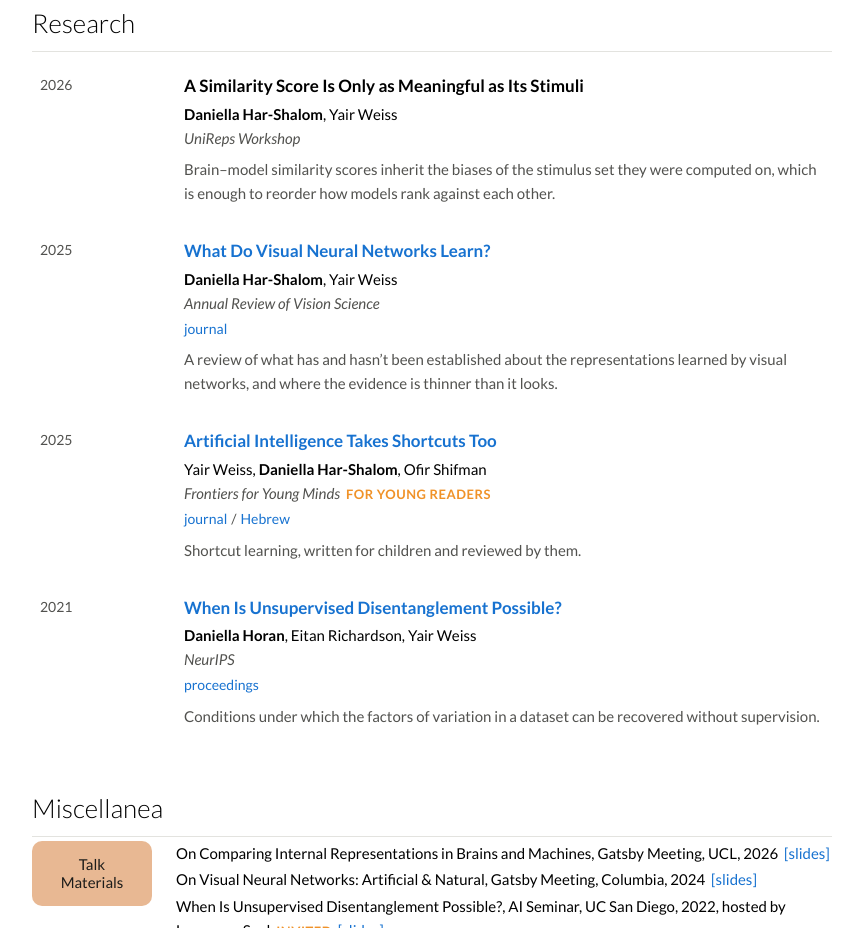
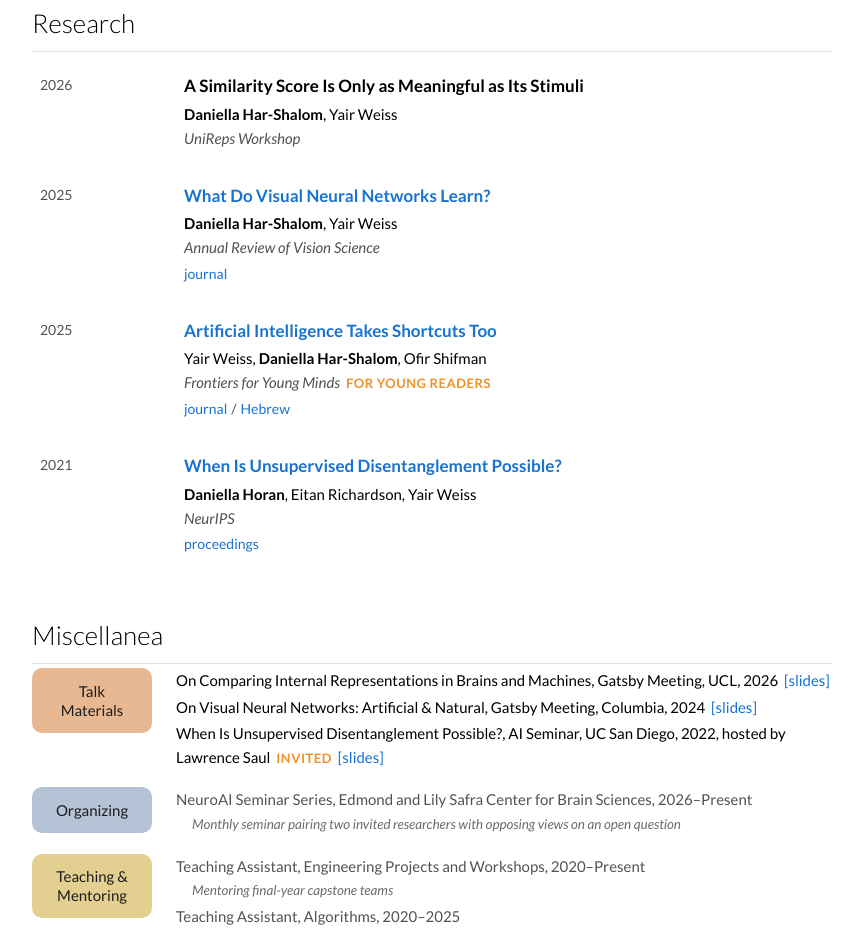
Before and after one commit to daniellahoran/daniellahoran.github.io, a plain HTML site: page index.html in a window 1280 px wide. Shown: the part 351-1279 px from the top of the page, without its empty margins (208-1071 px from the left). Drawn offline with Linux system fonts and the light colour scheme.

Commit message:
Add files via upload

```diff
--- a/index.html
+++ b/index.html
@@ -151,8 +151,6 @@
       <p class="ptitle">A Similarity Score Is Only as Meaningful as Its Stimuli</p>
       <p class="authors"><span class="me">Daniella Har-Shalom</span>, Yair Weiss</p>
       <p class="venue">UniReps Workshop</p>
-      <p class="desc">Brain&ndash;model similarity scores inherit the biases of the stimulus set they
-        were computed on, which is enough to reorder how models rank against each other.</p>
     </div>
   </div>
 
@@ -163,8 +161,6 @@
       <p class="authors"><span class="me">Daniella Har-Shalom</span>, Yair Weiss</p>
       <p class="venue">Annual Review of Vision Science</p>
       <p class="plinks"><a href="https://www.annualreviews.org/content/journals/10.1146/annurev-vision-110323-112903">journal</a></p>
-      <p class="desc">A review of what has and hasn&rsquo;t been established about the representations
-        learned by visual networks, and where the evidence is thinner than it looks.</p>
     </div>
   </div>
 
@@ -175,7 +171,6 @@
       <p class="authors">Yair Weiss, <span class="me">Daniella Har-Shalom</span>, Ofir Shifman</p>
       <p class="venue">Frontiers for Young Minds &nbsp;<span class="tag">for young readers</span></p>
       <p class="plinks"><a href="https://kids.frontiersin.org/articles/10.3389/frym.2025.1683304">journal</a><span class="sep">/</span><a href="https://kids.frontiersin.org/he/articles/10.3389/frym.2025.1683304-he">Hebrew</a></p>
-      <p class="desc">Shortcut learning, written for children and reviewed by them.</p>
     </div>
   </div>
 
@@ -186,8 +181,6 @@
       <p class="authors"><span class="me">Daniella Horan</span>, Eitan Richardson, Yair Weiss</p>
       <p class="venue">NeurIPS</p>
       <p class="plinks"><a href="https://proceedings.neurips.cc/paper_files/paper/2021/hash/29586cb449c90e249f1f09a0a4ee245a-Abstract.html">proceedings</a></p>
-      <p class="desc">Conditions under which the factors of variation in a dataset can be recovered
-        without supervision.</p>
     </div>
   </div>
 
```
